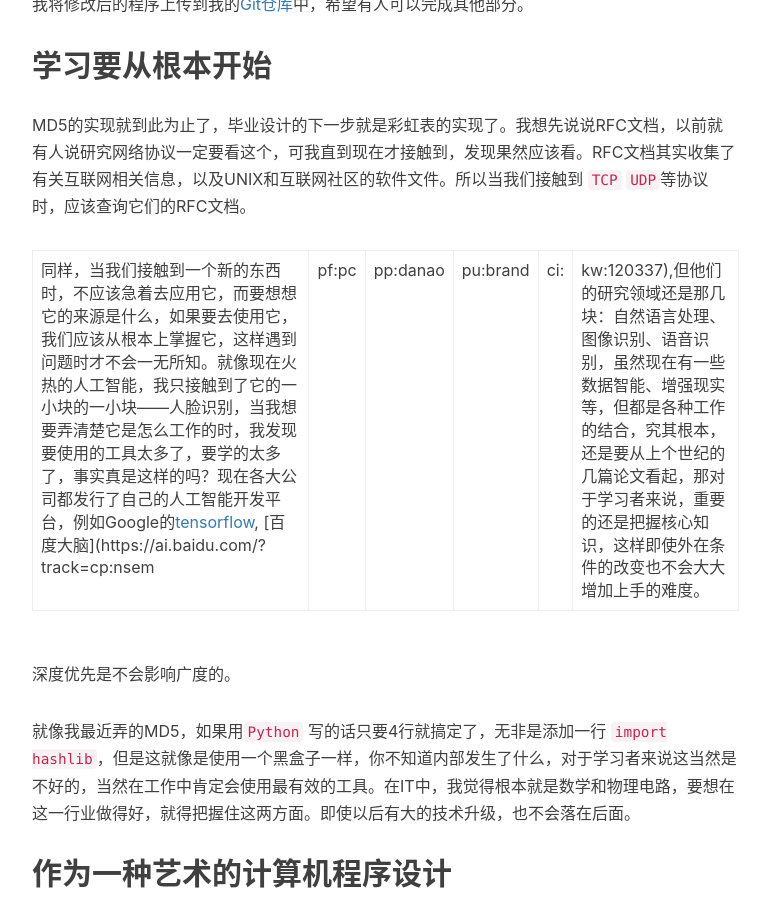
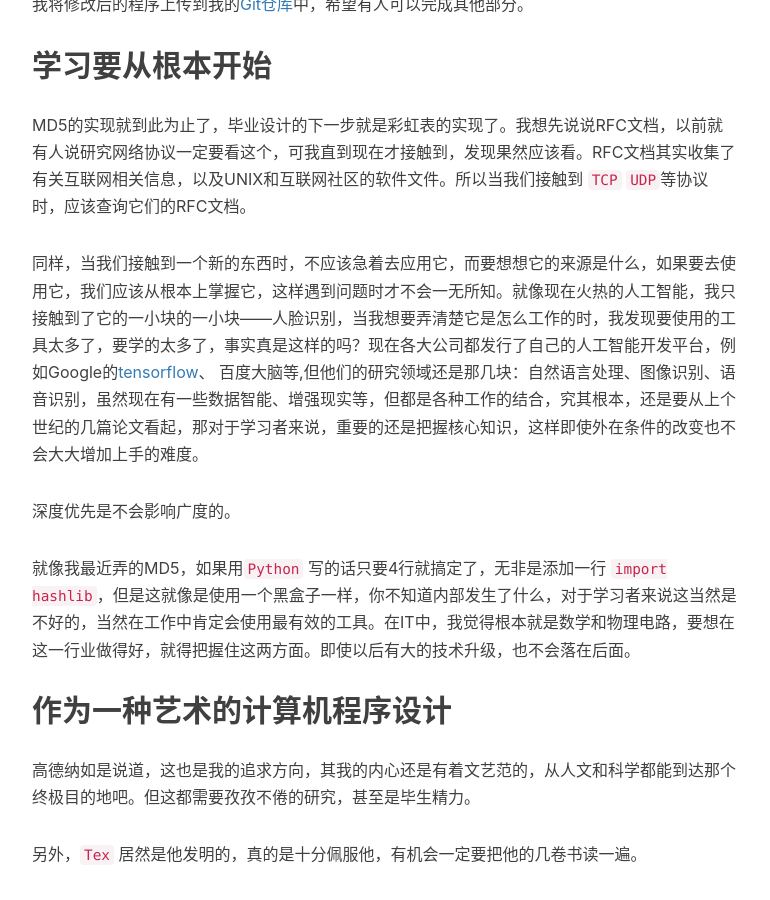
Before and after one commit to OnlyThen/onlythen.github.io, a Jekyll site: the page built from _posts/2017-12-14-MD5-RFC.markdown, in a window 1280 px wide and 900 px high, scrolled down 1927 px. Shown: the whole window, without its empty margins (233-1003 px from the left). Built offline with Jekyll 4.4.1, drawn with Linux system fonts in a browser that asks for light colours; nearby versions of some CDN libraries; comment, search, counter and statistics services are not loaded.

Commit message:
fixed error in new post

```diff
--- a/_posts/2017-12-14-MD5-RFC.markdown
+++ b/_posts/2017-12-14-MD5-RFC.markdown
@@ -62,7 +62,7 @@ char * argv[];
 
 MD5的实现就到此为止了，毕业设计的下一步就是彩虹表的实现了。我想先说说RFC文档，以前就有人说研究网络协议一定要看这个，可我直到现在才接触到，发现果然应该看。RFC文档其实收集了有关互联网相关信息，以及UNIX和互联网社区的软件文件。所以当我们接触到 `TCP` `UDP`等协议时，应该查询它们的RFC文档。
 
-同样，当我们接触到一个新的东西时，不应该急着去应用它，而要想想它的来源是什么，如果要去使用它，我们应该从根本上掌握它，这样遇到问题时才不会一无所知。就像现在火热的人工智能，我只接触到了它的一小块的一小块——人脸识别，当我想要弄清楚它是怎么工作的时，我发现要使用的工具太多了，要学的太多了，事实真是这样的吗？现在各大公司都发行了自己的人工智能开发平台，例如Google的[tensorflow](http://www.tensorflow.org), [百度大脑](https://ai.baidu.com/?track=cp:nsem|pf:pc|pp:danao|pu:brand|ci:|kw:120337),但他们的研究领域还是那几块：自然语言处理、图像识别、语音识别，虽然现在有一些数据智能、增强现实等，但都是各种工作的结合，究其根本，还是要从上个世纪的几篇论文看起，那对于学习者来说，重要的还是把握核心知识，这样即使外在条件的改变也不会大大增加上手的难度。
+同样，当我们接触到一个新的东西时，不应该急着去应用它，而要想想它的来源是什么，如果要去使用它，我们应该从根本上掌握它，这样遇到问题时才不会一无所知。就像现在火热的人工智能，我只接触到了它的一小块的一小块——人脸识别，当我想要弄清楚它是怎么工作的时，我发现要使用的工具太多了，要学的太多了，事实真是这样的吗？现在各大公司都发行了自己的人工智能开发平台，例如Google的[tensorflow](http://www.tensorflow.org)、 百度大脑等,但他们的研究领域还是那几块：自然语言处理、图像识别、语音识别，虽然现在有一些数据智能、增强现实等，但都是各种工作的结合，究其根本，还是要从上个世纪的几篇论文看起，那对于学习者来说，重要的还是把握核心知识，这样即使外在条件的改变也不会大大增加上手的难度。
 
 深度优先是不会影响广度的。
 
```
Also changed, not shown: 1 other file.
